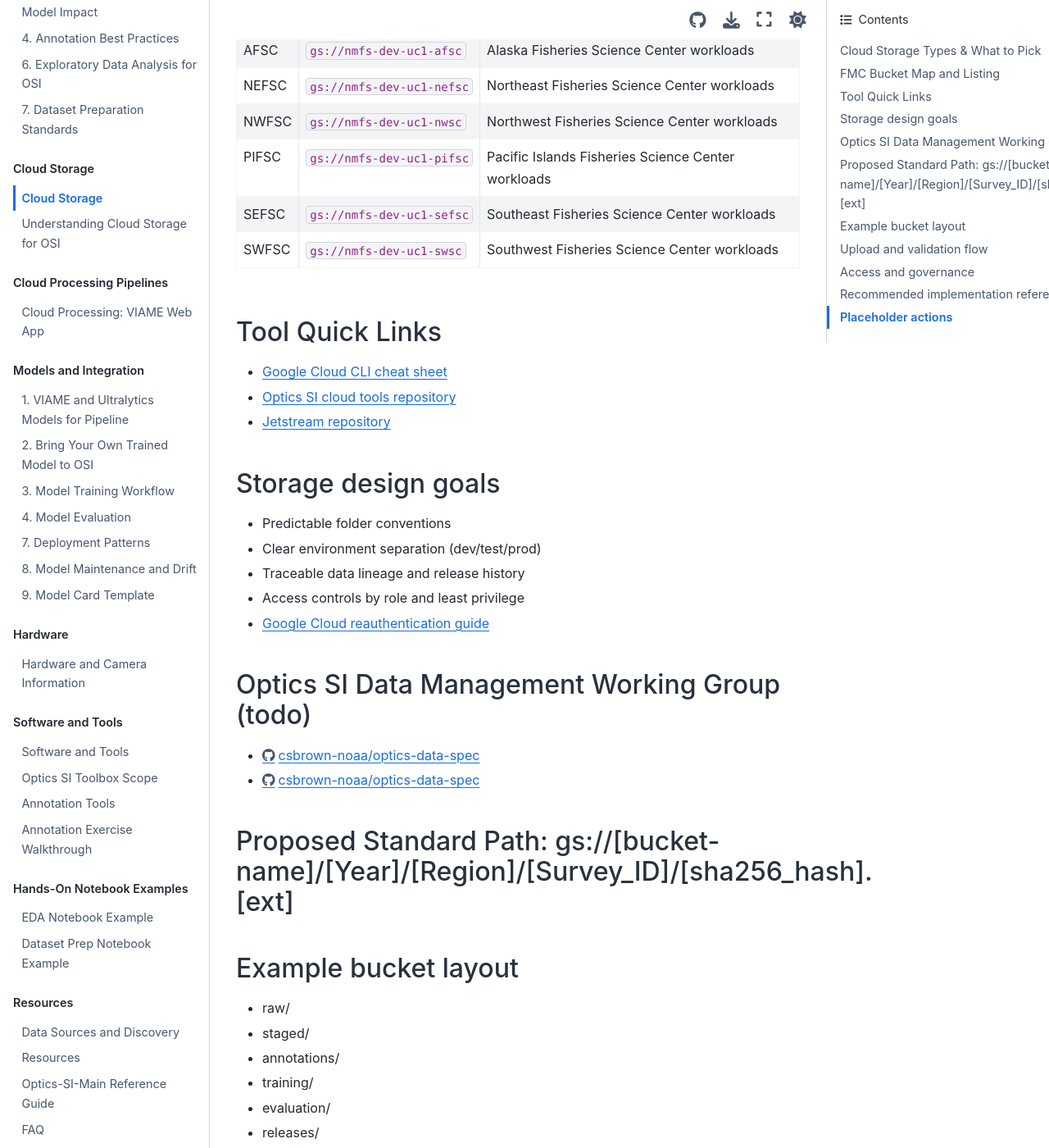
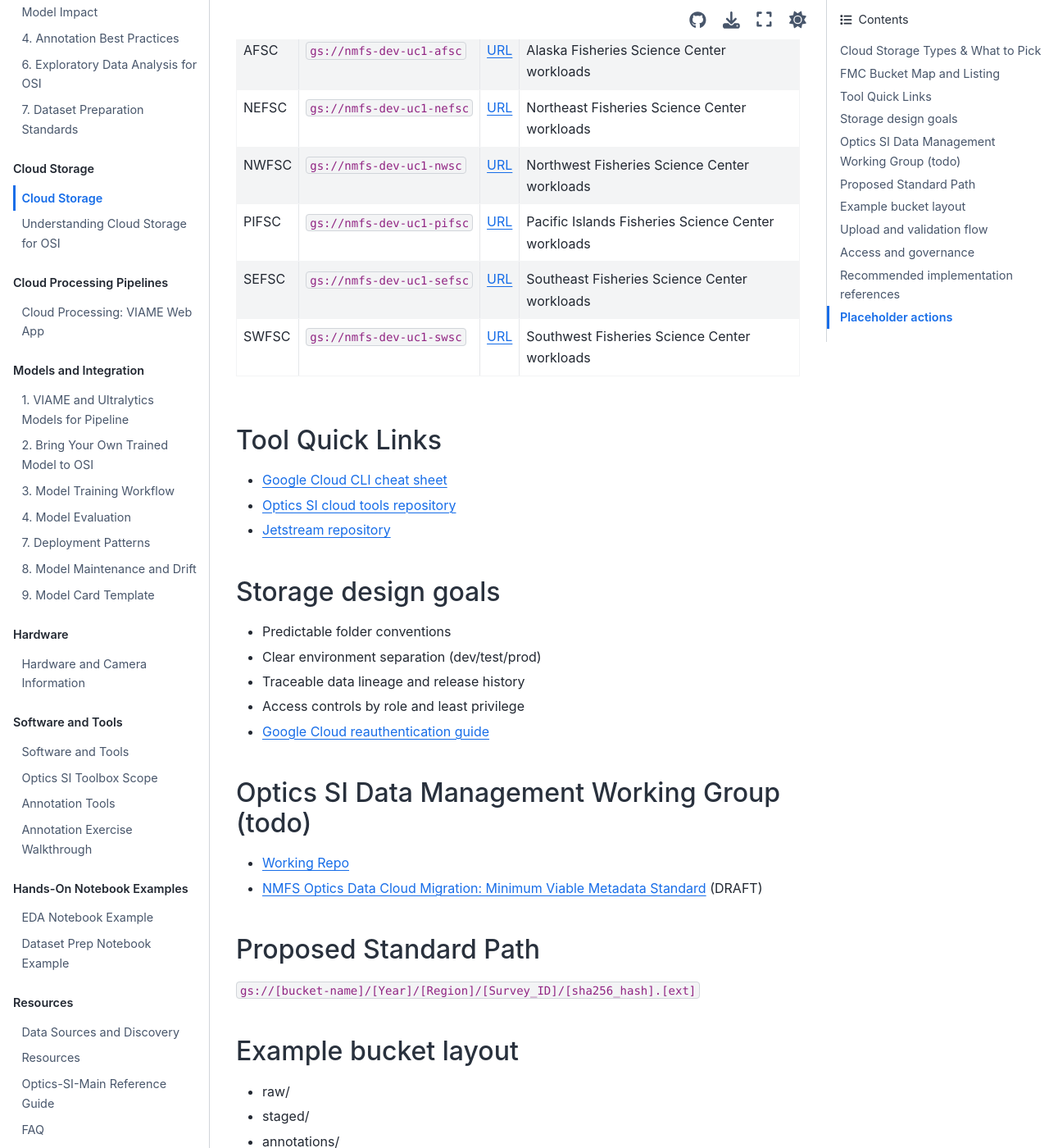
Before and after one commit to nmfs-ost/optics-si-docs, a Jupyter Book: the page built from content/osi/05_cloud_storage.md, in a window 1280 px wide and 1400 px high, scrolled down 1068 px. Shown: the whole window at 82% size. Built offline with Jupyter Book 1.0.4 settings and Sphinx 7.4.7 and the Sphinx Book theme 1.1.4, drawn with Linux system fonts in a browser that asks for light colours; pages that are not in the unit, such as notebooks, are missing from menus.

Commit message:
Add bucket URLs and resources, fix formatting

```diff
--- a/content/osi/05_cloud_storage.md
+++ b/content/osi/05_cloud_storage.md
@@ -2,6 +2,7 @@
 
 ## Cloud Storage Types & What to Pick
 There are three primary storage types offered by every major cloud provider:
+
 - Object Storage (aka buckets. Google Cloud Storage)
 - Block Storage (Google Persistent Disks)
 - File Storage (Google Filestore)
@@ -14,14 +15,14 @@ The map below shows regional collaboration coverage. Each FMC has a dedicated Op
 
 ![NOAA Regional Collaboration Map](../../docs/images/NOAA-Regional-Collaboration-map.png)
 
-| FMC | Dev Bucket | Notes |
-| :---- | :---- | :---- |
-| AFSC | `gs://nmfs-dev-uc1-afsc` | Alaska Fisheries Science Center workloads |
-| NEFSC | `gs://nmfs-dev-uc1-nefsc` | Northeast Fisheries Science Center workloads |
-| NWFSC | `gs://nmfs-dev-uc1-nwsc` | Northwest Fisheries Science Center workloads |
-| PIFSC | `gs://nmfs-dev-uc1-pifsc` | Pacific Islands Fisheries Science Center workloads |
-| SEFSC | `gs://nmfs-dev-uc1-sefsc` | Southeast Fisheries Science Center workloads |
-| SWFSC | `gs://nmfs-dev-uc1-swsc` | Southwest Fisheries Science Center workloads |
+| FMC | Dev Bucket |       | Notes |
+| :---- | :---- | :---- | :---- |
+| AFSC | `gs://nmfs-dev-uc1-afsc` | [URL](https://console.cloud.google.com/storage/browser/nmfs-dev-uc1-afsc) | Alaska Fisheries Science Center workloads |
+| NEFSC | `gs://nmfs-dev-uc1-nefsc` | [URL](https://console.cloud.google.com/storage/browser/nmfs-dev-uc1-nefsc) | Northeast Fisheries Science Center workloads |
+| NWFSC | `gs://nmfs-dev-uc1-nwsc` | [URL](https://console.cloud.google.com/storage/browser/nmfs-dev-uc1-nwsc) | Northwest Fisheries Science Center workloads |
+| PIFSC | `gs://nmfs-dev-uc1-pifsc` | [URL](https://console.cloud.google.com/storage/browser/nmfs-dev-uc1-pifsc) | Pacific Islands Fisheries Science Center workloads |
+| SEFSC | `gs://nmfs-dev-uc1-sefsc` | [URL](https://console.cloud.google.com/storage/browser/nmfs-dev-uc1-sefsc) | Southeast Fisheries Science Center workloads |
+| SWFSC | `gs://nmfs-dev-uc1-swsc` | [URL](https://console.cloud.google.com/storage/browser/nmfs-dev-uc1-swsc) | Southwest Fisheries Science Center workloads |
 
 ## Tool Quick Links
 - [Google Cloud CLI cheat sheet](https://docs.cloud.google.com/static/sdk/docs/images/gcloud-cheat-sheet.pdf)
@@ -33,14 +34,15 @@ The map below shows regional collaboration coverage. Each FMC has a dedicated Op
 - Clear environment separation (dev/test/prod)
 - Traceable data lineage and release history
 - Access controls by role and least privilege
-
 - [Google Cloud reauthentication guide](https://docs.cloud.google.com/docs/authentication/reauthentication)
 
 ## Optics SI Data Management Working Group (todo)
-- https://github.com/csbrown-noaa/optics-data-spec/
-- https://github.com/csbrown-noaa/optics-data-spec/blob/main/data_spec/spec.md
+- [Working Repo](https://github.com/csbrown-noaa/optics-data-spec/)
+- [NMFS Optics Data Cloud Migration: Minimum Viable Metadata Standard](https://github.com/csbrown-noaa/optics-data-spec/blob/main/data_spec/spec.md) (DRAFT)
 
-## Proposed Standard Path: gs://[bucket-name]/[Year]/[Region]/[Survey_ID]/[sha256_hash].[ext]
+## Proposed Standard Path
+
+`gs://[bucket-name]/[Year]/[Region]/[Survey_ID]/[sha256_hash].[ext]`
 
 ## Example bucket layout
 - raw/
```
